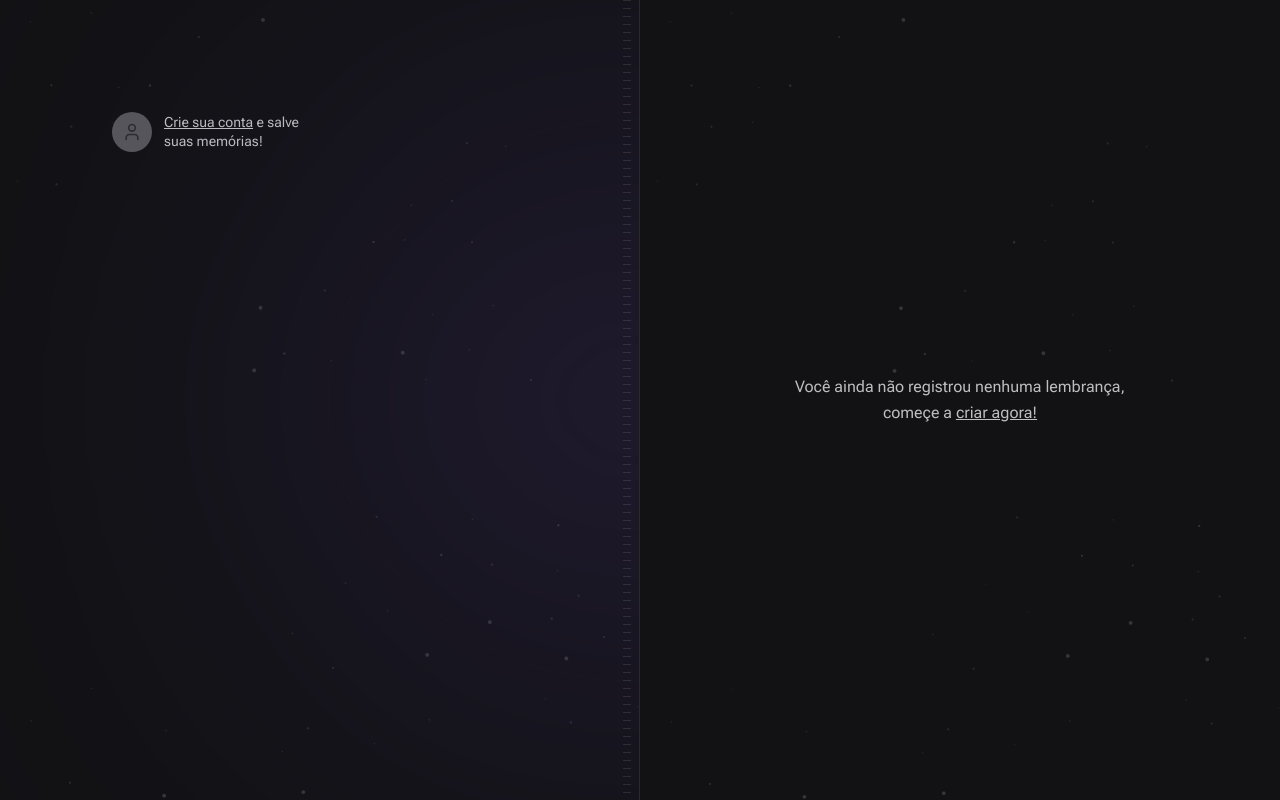
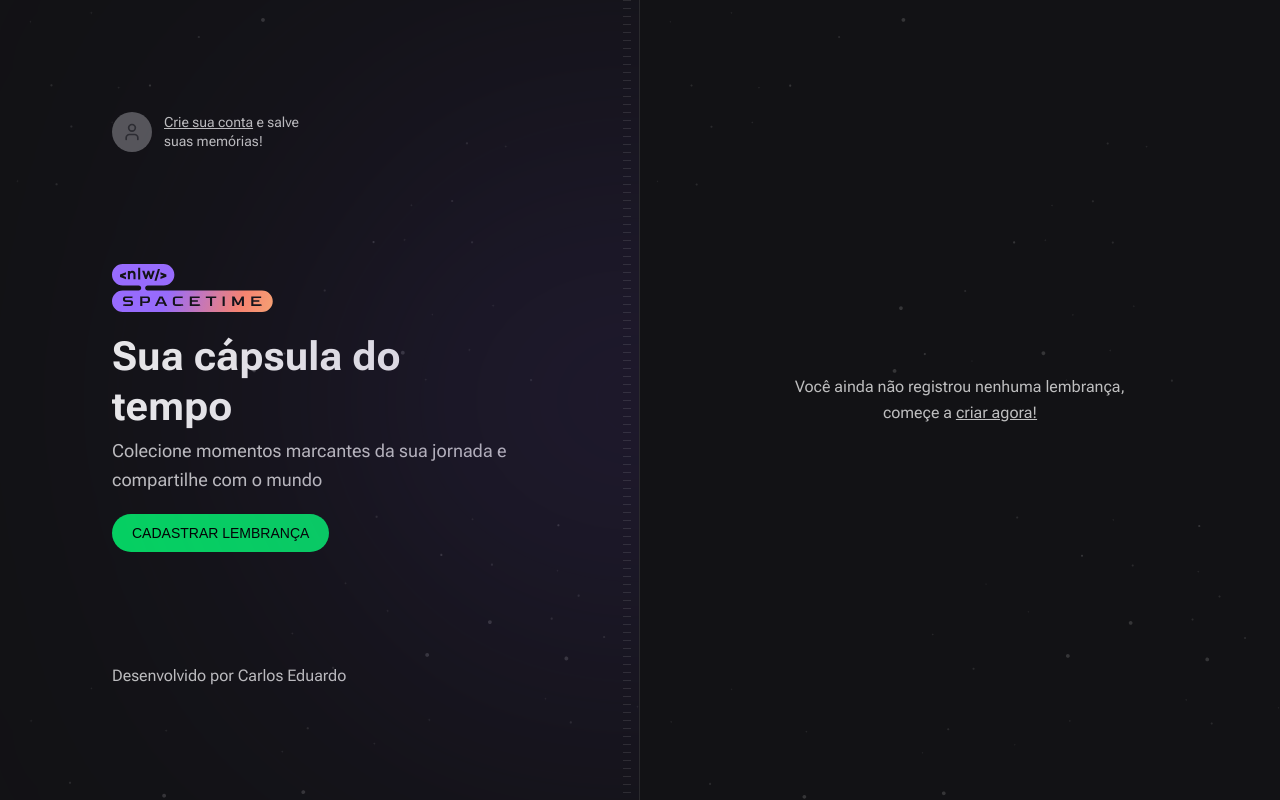
Before and after one commit to cadu4duarte/NLW-SpaceTime, a Next.js app in the folder web/: page / in a window 1280 px wide. Built offline with nearby package versions, Linux system fonts and the light colour scheme; a web font is replaced by a local one.

Commit message:
feat: change layout

```diff
--- a/web/src/app/page.tsx
+++ b/web/src/app/page.tsx
@@ -1,4 +1,6 @@
 import { User } from 'lucide-react';
+import Image from "next/image";
+import nlwLogo from "../assets/nlw-spacetime-logo.svg";
 
 export default function Home() {
   return (
@@ -12,7 +14,7 @@ export default function Home() {
         {/*stripes*/}
         <div className="absolute right-2 top-0 bottom-0 w-2 bg-stripes"/>
 
-        <a href="" className="flex items-center gap-3 text-left hover:text-gray-50">
+        <a href="" className="flex items-center gap-3 text-left hover:text-gray-50 transition-colors">
           <div className="flex h-10 w-10 items-center justify-center rounded-full bg-gray-400 ">
             <User className="h-5 w-5 text-gray-500" />
           </div>
@@ -21,6 +23,25 @@ export default function Home() {
               <span className="underline">Crie sua conta</span> e salve suas memórias!
             </p>
         </a>
+
+        {/*hero*/}
+        <div className="space-y-5">
+          <Image src={nlwLogo} alt="nlw Space Time"/>
+
+          <div className="max-w-[420px] space-y-1">
+            <h1 className="text-5xl font-bold leading-tight text-gray-50">Sua cápsula do tempo</h1>
+            <p className="text-lg leading-relaxed">
+              Colecione momentos marcantes da sua jornada e compartilhe com o mundo
+            </p>
+          </div>
+
+          <a className="inline-block rounded-full bg-green-500 px-5 py-3 font-alt text-sm uppercase leading-none text-black hover:bg-green-600" href=""> CADASTRAR LEMBRANÇA</a>
+
+        </div>
+
+        <div>
+          Desenvolvido por Carlos Eduardo
+        </div>
 
       </div>
 
```
